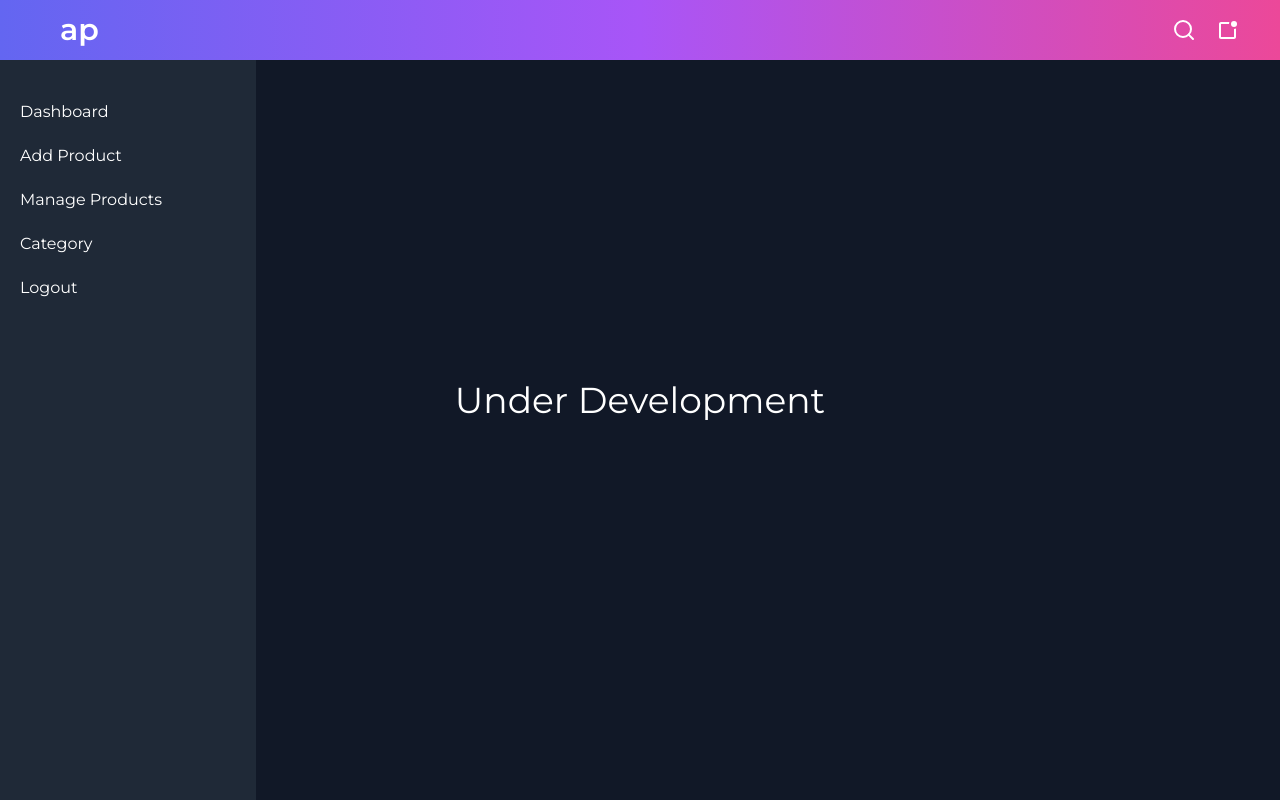
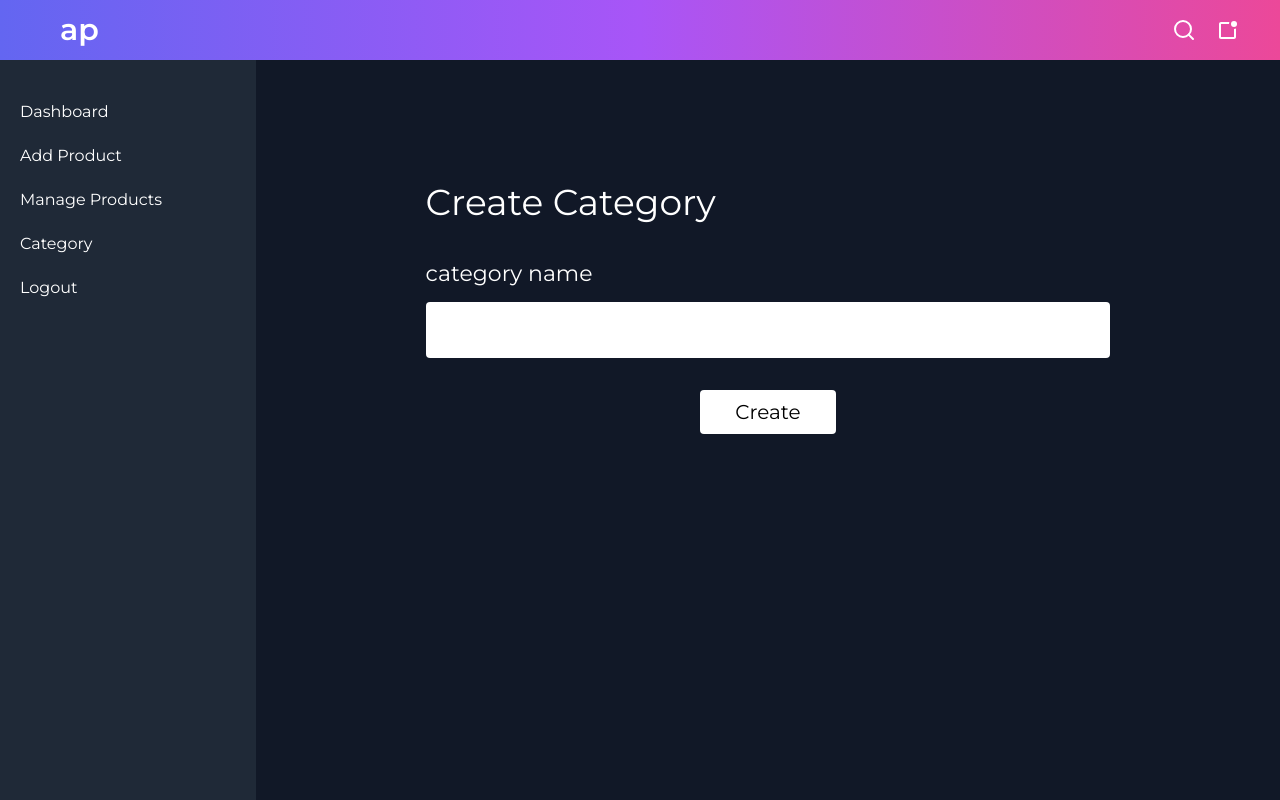
Before and after one commit to iamgauhar/connecting-tariq-CMS, a React (Vite) app: page /category in a window 1280 px wide. Built offline with nearby package versions, Linux system fonts and the light colour scheme; sample sign-in values are in the browser's storage.

Commit message:
category

```diff
--- a/src/components/CategorySection.jsx
+++ b/src/components/CategorySection.jsx
@@ -1,9 +1,25 @@
-import React from 'react'
+import React from 'react';
 
 const CategorySection = () => {
-  return (
-    <div className='w-full h-[100vh] bg-gray-900 flex justify-center items-center text-base md:text-4xl text-white'>Under Development</div>
-  )
-}
+    return (
+        <div className="w-full pl-[20%] h-[100vh] bg-gray-900 flex justify-center pt-20 text-base md:text-4xl text-white">
+            <form className="flex flex-col gap-8  p-4 rounded-md w-[70%] pt-[10%]">
+                <h2>Create Category</h2>
+                <div className="flex flex-col text-[22px] gap-2">
+                    <label htmlFor="name">category name</label>
+                    <input
+                        type="text"
+                        className="text-black py-2 pl-4 rounded outline-none focus:ring"
+                    />
+                </div>
+                <input
+                    type="submit"
+                    value="Create"
+                    className="cursor-pointer p-2 self-center bg-white text-black w-[20%] text-xl rounded"
+                />
+            </form>
+        </div>
+    );
+};
 
-export default CategorySection
+export default CategorySection;
```
Also changed, not shown: 1 other file (tests, documents, lock files or other folders).
